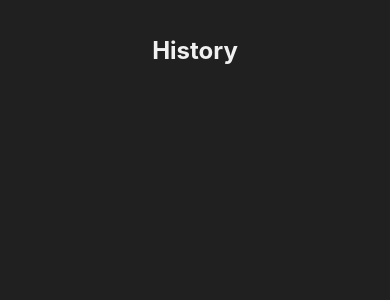
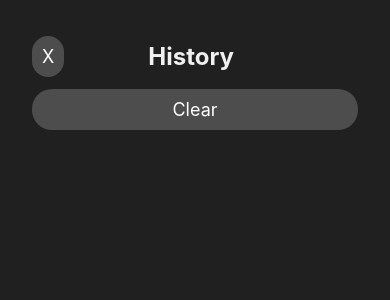
Before and after one commit to nedimm1/calculator_RN_personal_project, a React Native app: screen / in a window 390 px wide. Both pictures are taken after a click on the element 55 px from the left and 55 px from the top of the page. Shown: the top 300 px of the page. Built offline with nearby package versions, Linux system fonts and the light colour scheme.

Commit message:
adding some final styling and functionality to the app

```diff
--- a/App.js
+++ b/App.js
@@ -10,7 +10,7 @@ export default function App() {
   return (
     <SafeAreaView style={styles.container}>
       {historyActive ? (
-        <History equations={equations} sEquations={sEquations} />
+        <History equations={equations} sEquations={sEquations} sHistoryActive={sHistoryActive}/>
       ) : (
         <CalculatorScreen
           sHistoryActive={sHistoryActive}
--- a/screens/History.js
+++ b/screens/History.js
@@ -1,17 +1,35 @@
-import React from 'react';
-import { View, Text, StyleSheet } from 'react-native';
+import React from "react";
+import { View, Text, StyleSheet, Pressable } from "react-native";
 
-export default function History({ equations, sEquations }) {
+export default function History({ equations, sEquations, sHistoryActive }) {
+  function handleClearHistory() {
+    sEquations([]);
+  }
+
+  function handleDisableHistory() {
+    sHistoryActive(false);
+  }
+
   return (
     <View style={styles.container}>
-      <Text style={styles.title}>History</Text>
+      <View style={styles.headerContainer}>
+        <Pressable onPress={handleDisableHistory} style={styles.closeButton}>
+          <Text style={styles.closeButtonText}>X</Text>
+        </Pressable>
+        <Text style={styles.title}>History</Text>
+        {/* Empty View to fill space on the right side */}
+        <View style={styles.rightSpacer} />
+      </View>
+
       {equations.map((equation, index) => (
         <View key={index} style={styles.equationContainer}>
-          <Text style={styles.equation}>
-            {equation}
-          </Text>
+          <Text style={styles.equation}>{equation}</Text>
         </View>
       ))}
+
+      <Pressable onPress={handleClearHistory} style={styles.clearButton}>
+        <Text style={styles.clearButtonText}>Clear</Text>
+      </Pressable>
     </View>
   );
 }
@@ -22,25 +40,54 @@ const styles = StyleSheet.create({
     paddingVertical: 20,
     paddingHorizontal: 16,
     margin: 16,
+    // Remove background color for transparency
+  },
+  headerContainer: {
+    flexDirection: 'row',
+    alignItems: 'center',
+    justifyContent: 'space-between', // Adjust to space between the items
+    marginBottom: 12,
+  },
+  closeButton: {
+    padding: 10,
+    borderRadius: 20,
+    backgroundColor: '#4d4d4d', // Dark gray to match overall styling
+  },
+  closeButtonText: {
+    color: '#ffffff', // White text for contrast
+    fontSize: 18,
   },
   title: {
     fontSize: 24,
-    fontWeight: 'bold',
-    color: '#f0f0f0', // Light color for better contrast
-    marginBottom: 12,
-    textAlign: 'center',
+    fontWeight: "bold",
+    color: "#f0f0f0",
+    textAlign: "center",
+    flex: 1, // Allows the title to take up available space
+  },
+  rightSpacer: {
+    width: 40, // Adjust this width to ensure enough space on the right side
   },
   equationContainer: {
     borderWidth: 1,
-    borderColor: '#ffffff', // White border around the equation
+    borderColor: "#ffffff",
     borderRadius: 8,
     padding: 10,
     marginBottom: 6,
-    alignItems: 'center', // Center the content horizontally
+    alignItems: "center",
   },
   equation: {
     fontSize: 18,
-    color: '#d1d1d1', // Softer color for the text
-    textAlign: 'center', // Center the text within the container
+    color: "#d1d1d1",
+    textAlign: "center",
+  },
+  clearButton: {
+    padding: 10,
+    borderRadius: 20,
+    backgroundColor: '#4d4d4d', // Dark gray to match overall styling
+    alignItems: 'center',
+  },
+  clearButtonText: {
+    color: '#ffffff', // White text for the button
+    fontSize: 18,
   },
 });
```
